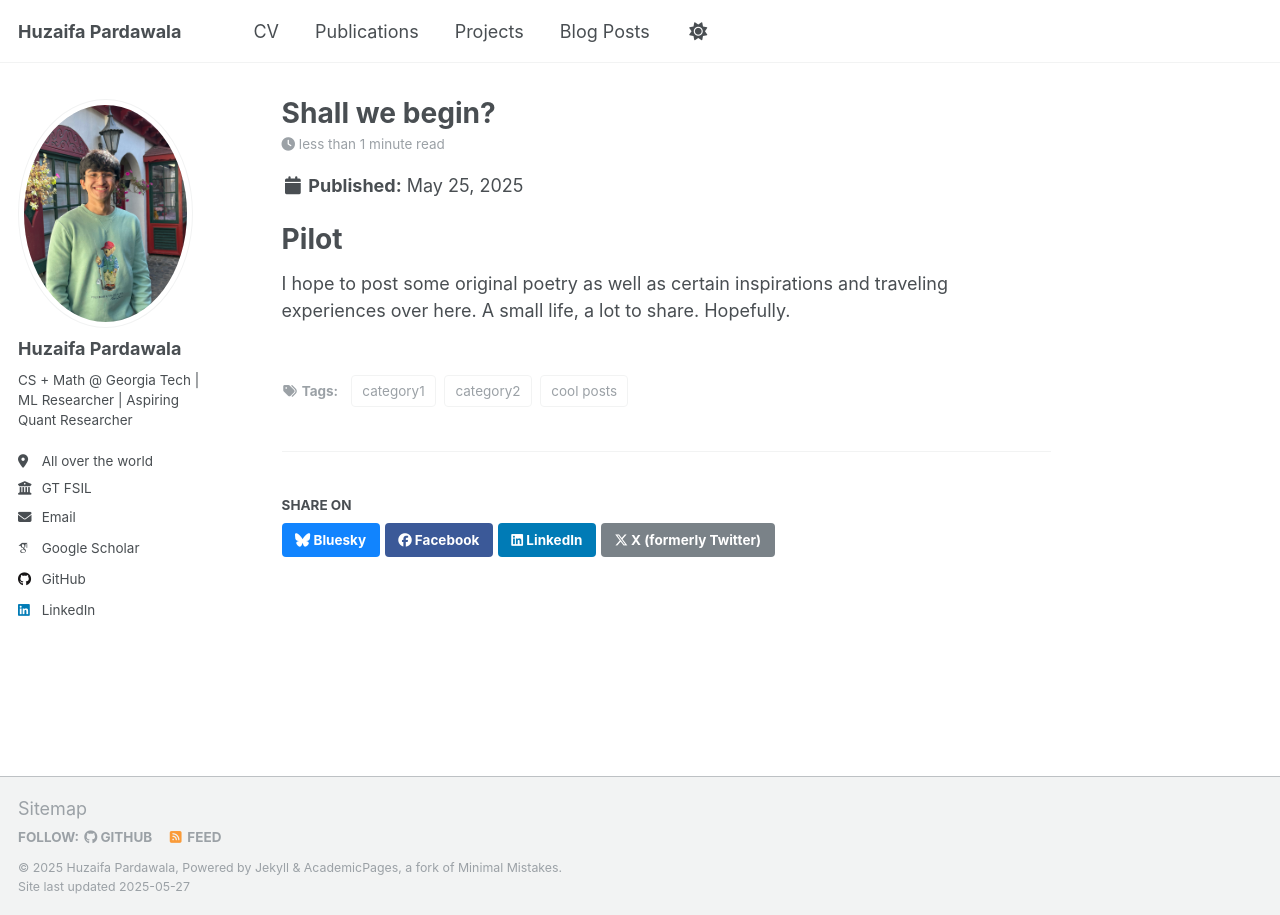
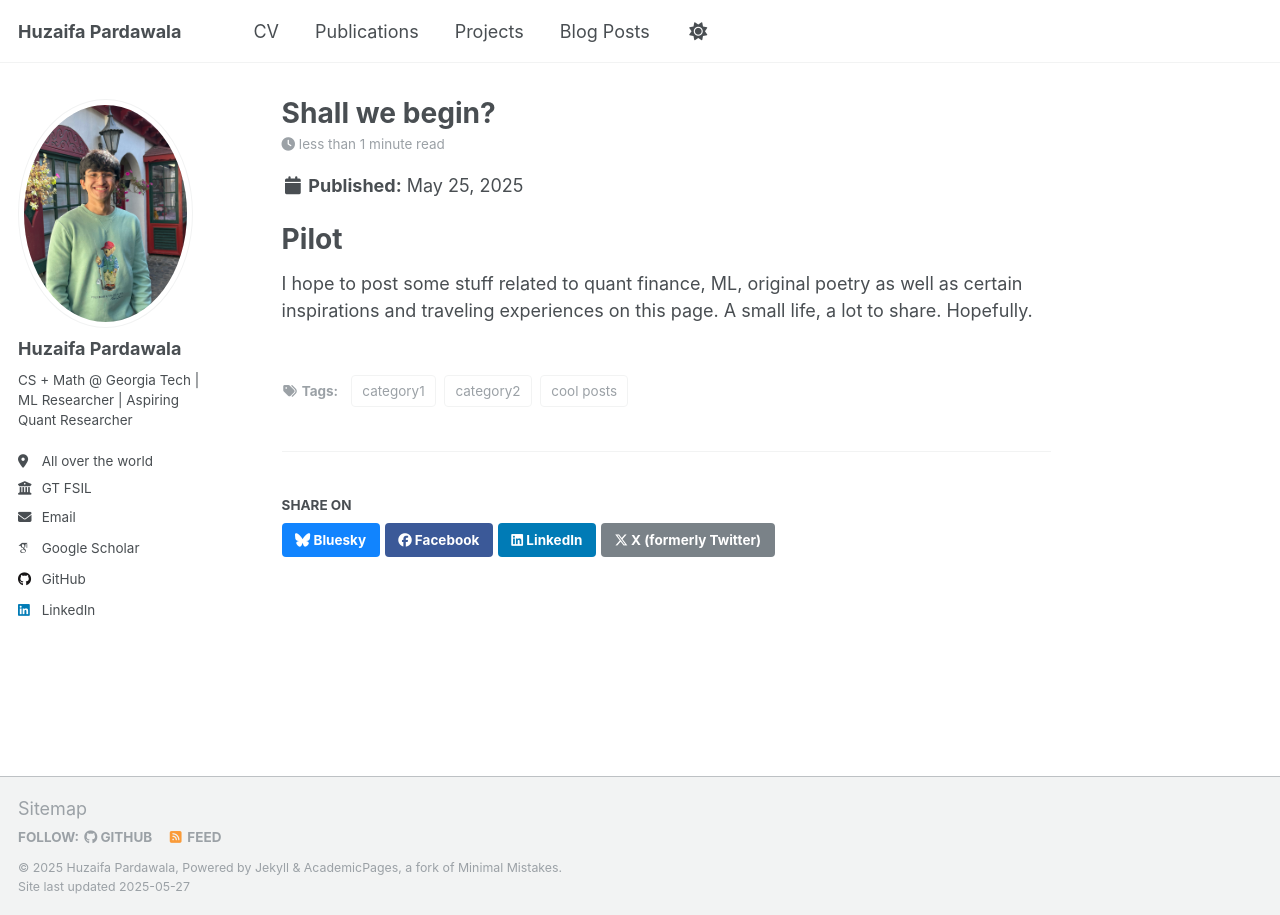
Before and after one commit to huzaifahp7/huzaifahp7.github.io, a Jekyll site: the page built from _posts/2025-05-01-blog-post-1.md, in a window 1280 px wide. Built offline with Jekyll 4.4.1, drawn with Linux system fonts in a browser that asks for light colours; some web fonts are replaced.

Commit message:
feat: posts

```diff
--- a/_posts/2025-05-01-blog-post-1.md
+++ b/_posts/2025-05-01-blog-post-1.md
@@ -11,4 +11,4 @@ tags:
 
 Pilot
 ======
-I hope to post some original poetry as well as certain inspirations and traveling experiences over here. A small life, a lot to share. Hopefully.
+I hope to post some stuff related to quant finance, ML, original poetry as well as certain inspirations and traveling experiences on this page. A small life, a lot to share. Hopefully.
```
